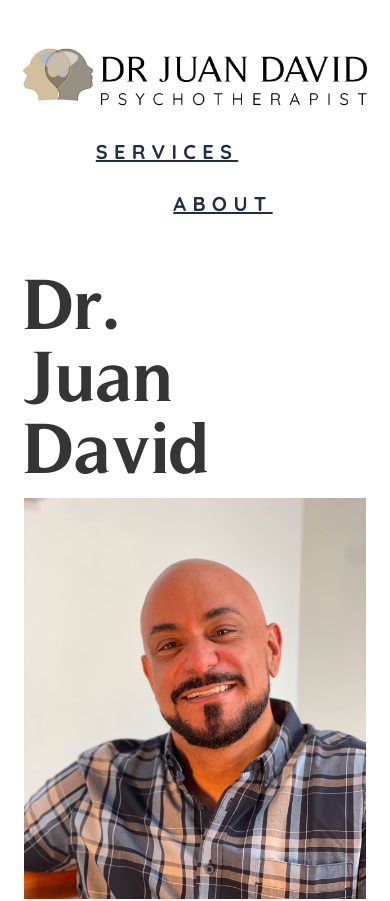
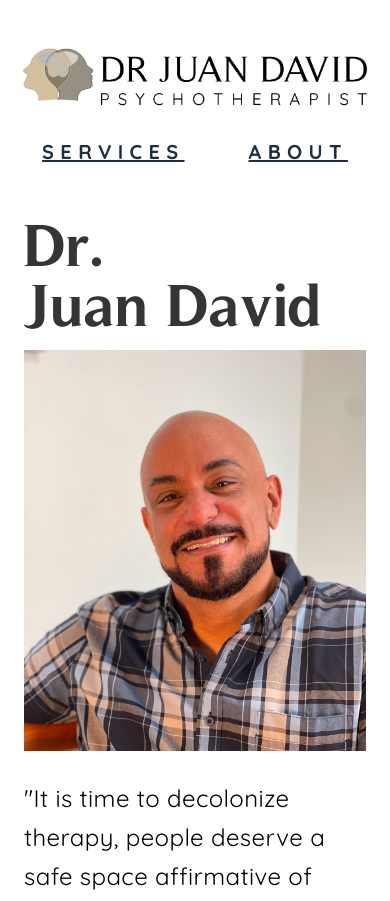
Before and after one commit to oss05/dr-juan-david, a Next.js app: page / in a window 390 px wide. Shown: the top 901 px of the page. Built offline with nearby package versions, Linux system fonts and the light colour scheme.

Commit message:
visual changes

```diff
--- a/app/Components/Navbar.jsx
+++ b/app/Components/Navbar.jsx
@@ -9,7 +9,7 @@ const Navbar = () => {
         <nav class="md:ml-auto md:mr-auto flex flex-wrap items-center text-base justify-center">
           <Link
             href="/services"
-            class="mt-6 md:mt-0 mr-14 text-darkBlue text-xl md:text-[16px] font-bold underline quicksand tracking-[6.33px] order-2 sm:order-1"
+            class="mt-6 md:mt-0 mr-8 md:mr-14 text-darkBlue text-xl md:text-[16px] font-bold underline quicksand tracking-[6.33px] order-2 sm:order-1"
           >
             SERVICES
           </Link>
@@ -18,7 +18,7 @@ const Navbar = () => {
           </Link>
           <Link
             href="/about"
-            class="mt-6 md:mt-0 ml-14 text-darkBlue text-xl md:text-[16px] font-bold underline quicksand tracking-[6.33px] order-3"
+            class="mt-6 md:mt-0 ml-8 md:ml-14 text-darkBlue text-xl md:text-[16px] font-bold underline quicksand tracking-[6.33px] order-3"
           >
             ABOUT
           </Link>
--- a/app/Components/ReferenceCard.jsx
+++ b/app/Components/ReferenceCard.jsx
@@ -2,7 +2,7 @@ const ReferenceCard = ({ title, link }) => {
   return (
     <div class="p-4 lg:w-1/3 bg-paleBlue rounded-lg">
       <div class="h-full px-8 pt-16 pb-16 rounded-lg overflow-hidden text-center flex flex-col justify-between">
-        <h2 class="tracking-widest font-bold text-5xl text-bold text-neutralPrimary mb-1 timeless">
+        <h2 class="tracking-widest font-bold text-4xl md:stext-5xl text-bold text-neutralPrimary mb-1 timeless">
           {title}
         </h2>
         <a href={link} target="_blank">
--- a/app/page.jsx
+++ b/app/page.jsx
@@ -22,7 +22,7 @@ export default function Home() {
       <Container className="lg:pb-0">
         <section className="flex w-full lg:h-[calc(100vh-200px)]">
           <article className="flex flex-col lg:pl-20 w-full lg:w-6/12">
-            <h1 className="text-7xl lg:text-8xl font-bold text-gray mb-4 lg:mb-0 timeless">
+            <h1 className="text-6xl lg:text-8xl font-bold text-gray mb-4 lg:mb-0 timeless">
               Dr. <br /> Juan David
             </h1>
             <article className="bg-paleBlue w-flex flex justify-end md:hidden">
@@ -85,7 +85,7 @@ export default function Home() {
           <Link href="/services">
             <button
               type="submit"
-              className="text-white bg-darkBlue border-0 py-5 focus:outline-none hover:bg-indigo-600 rounded-lg text-4xl mt-12 w-96 mx-auto timeless"
+              className="text-white bg-darkBlue border-0 py-5 focus:outline-none hover:bg-indigo-600 rounded-lg text-4xl mt-12 w-80 md:w-96 mx-auto timeless"
             >
               See more
             </button>
--- a/next.config.js
+++ b/next.config.js
@@ -5,10 +5,6 @@ const nextConfig = {
     // your project has ESLint errors.
     ignoreDuringBuilds: true,
   },
-  images: {
-    loader: "imgix",
-    path: "./app/assets/",
-  },
 };
 
 module.exports = nextConfig;
```
